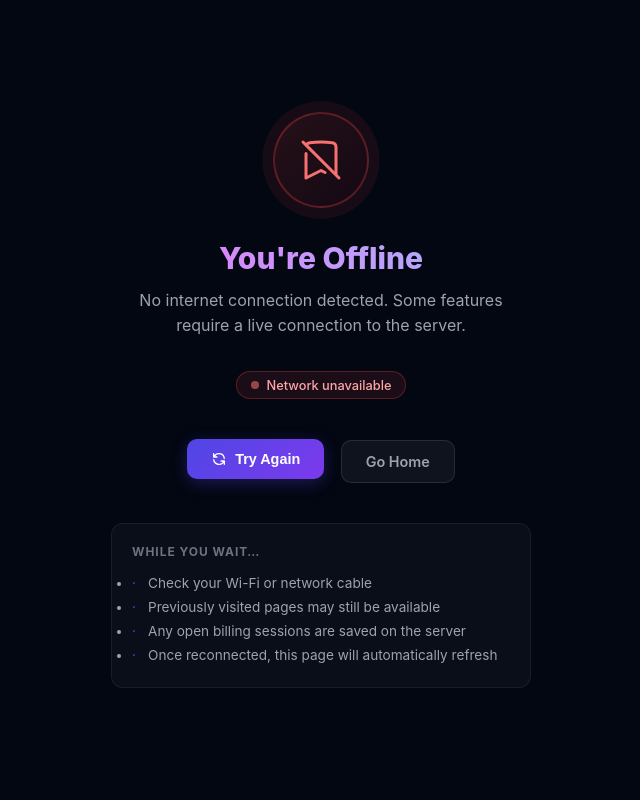
After one commit to Anubhab-1/Bill, a Flask app: page /offline in a window 1280 px wide. The commit adds this page. Shown: the whole page, without its empty margins (319-959 px from the left). Run offline with Flask 3, Linux system fonts and the light colour scheme; parts of the project's set-up code (start-up, migrations or seed data) failed here and were passed over; some libraries are stand-ins or nearby versions.

Commit message:
feat(pwa): add web app manifest and service worker with offline fallback page

```diff
--- a/app/main/routes.py
+++ b/app/main/routes.py
@@ -147,6 +147,11 @@ def _send_alert_email(subject, body):
     # For now, we simulate it clearly in logs
     current_app.logger.critical(f"SENDING EMAIL ALERT: {subject} \n {body}")
 
+@main.route('/offline')
+def offline():
+    """PWA offline fallback page."""
+    return render_template('offline.html')
+
 @main.route('/')
 @login_required
 def index():
--- /dev/null
+++ b/app/templates/offline.html
@@ -0,0 +1,231 @@
+<!DOCTYPE html>
+<html lang="en">
+
+<head>
+    <meta charset="UTF-8">
+    <meta name="viewport" content="width=device-width, initial-scale=1.0">
+    <title>Offline — Mall Billing System</title>
+    <meta name="theme-color" content="#4f46e5">
+    <style>
+        * {
+            margin: 0;
+            padding: 0;
+            box-sizing: border-box;
+        }
+
+        body {
+            background: #030712;
+            color: #f9fafb;
+            font-family: 'Inter', system-ui, -apple-system, sans-serif;
+            min-height: 100vh;
+            display: flex;
+            align-items: center;
+            justify-content: center;
+            padding: 1.5rem;
+        }
+
+        .container {
+            max-width: 420px;
+            width: 100%;
+            text-align: center;
+        }
+
+        .icon-wrap {
+            width: 96px;
+            height: 96px;
+            border-radius: 50%;
+            background: linear-gradient(135deg, rgba(239, 68, 68, 0.15), rgba(220, 38, 38, 0.08));
+            border: 2px solid rgba(239, 68, 68, 0.3);
+            display: flex;
+            align-items: center;
+            justify-content: center;
+            margin: 0 auto 2rem;
+            animation: pulse 2s ease-in-out infinite;
+        }
+
+        @keyframes pulse {
+
+            0%,
+            100% {
+                box-shadow: 0 0 0 0 rgba(239, 68, 68, 0.25);
+            }
+
+            50% {
+                box-shadow: 0 0 0 16px rgba(239, 68, 68, 0);
+            }
+        }
+
+        .icon-wrap svg {
+            width: 48px;
+            height: 48px;
+            color: #f87171;
+        }
+
+        h1 {
+            font-size: 1.875rem;
+            font-weight: 800;
+            background: linear-gradient(90deg, #e879f9, #a5b4fc);
+            -webkit-background-clip: text;
+            -webkit-text-fill-color: transparent;
+            background-clip: text;
+            margin-bottom: 0.75rem;
+        }
+
+        p {
+            color: #9ca3af;
+            font-size: 1rem;
+            line-height: 1.6;
+            margin-bottom: 2rem;
+        }
+
+        .status-badge {
+            display: inline-flex;
+            align-items: center;
+            gap: 0.5rem;
+            background: rgba(239, 68, 68, 0.1);
+            border: 1px solid rgba(239, 68, 68, 0.3);
+            color: #fca5a5;
+            font-size: 0.8rem;
+            font-weight: 500;
+            padding: 0.35rem 0.875rem;
+            border-radius: 9999px;
+            margin-bottom: 2.5rem;
+        }
+
+        .dot {
+            width: 8px;
+            height: 8px;
+            border-radius: 50%;
+            background: #f87171;
+            animation: blink 1.4s ease-in-out infinite;
+        }
+
+        @keyframes blink {
+
+            0%,
+            100% {
+                opacity: 1;
+            }
+
+            50% {
+                opacity: 0.3;
+            }
+        }
+
+        .btn {
+            display: inline-flex;
+            align-items: center;
+            gap: 0.5rem;
+            padding: 0.75rem 1.5rem;
+            border-radius: 0.625rem;
+            font-weight: 600;
+            font-size: 0.9rem;
+            cursor: pointer;
+            border: none;
+            transition: all 0.2s;
+            text-decoration: none;
+        }
+
+        .btn-primary {
+            background: linear-gradient(135deg, #4f46e5, #7c3aed);
+            color: white;
+            box-shadow: 0 4px 15px rgba(79, 70, 229, 0.3);
+        }
+
+        .btn-primary:hover {
+            transform: translateY(-1px);
+            box-shadow: 0 6px 20px rgba(79, 70, 229, 0.4);
+        }
+
+        .btn-ghost {
+            background: rgba(255, 255, 255, 0.05);
+            color: #9ca3af;
+            border: 1px solid rgba(255, 255, 255, 0.1);
+            margin-left: 0.75rem;
+        }
+
+        .btn-ghost:hover {
+            background: rgba(255, 255, 255, 0.08);
+            color: #f9fafb;
+        }
+
+        .tips {
+            margin-top: 2.5rem;
+            padding: 1.25rem;
+            background: rgba(255, 255, 255, 0.03);
+            border: 1px solid rgba(255, 255, 255, 0.06);
+            border-radius: 0.75rem;
+            text-align: left;
+        }
+
+        .tips h3 {
+            font-size: 0.75rem;
+            text-transform: uppercase;
+            letter-spacing: 0.08em;
+            color: #6b7280;
+            margin-bottom: 0.75rem;
+        }
+
+        .tips li {
+            color: #9ca3af;
+            font-size: 0.85rem;
+            padding: 0.25rem 0;
+            padding-left: 1rem;
+            position: relative;
+        }
+
+        .tips li::before {
+            content: '·';
+            position: absolute;
+            left: 0;
+            color: #4f46e5;
+        }
+    </style>
+</head>
+
+<body>
+    <div class="container">
+        <div class="icon-wrap">
+            <svg fill="none" viewBox="0 0 24 24" stroke="currentColor" stroke-width="1.5">
+                <path stroke-linecap="round" stroke-linejoin="round"
+                    d="M3 3l1.664 1.664M21 21l-1.5-1.5m-5.485-1.242L12 17.25 4.5 21V8.742m.164-4.078a2.15 2.15 0 011.743-1.342 48.507 48.507 0 0111.186 0c1.1.128 1.907 1.077 1.907 2.185V19.5M4.664 4.664L19.5 19.5" />
+            </svg>
+        </div>
+
+        <h1>You're Offline</h1>
+        <p>No internet connection detected. Some features require a live connection to the server.</p>
+
+        <div class="status-badge">
+            <div class="dot"></div>
+            Network unavailable
+        </div>
+
+        <div>
+            <button class="btn btn-primary" onclick="window.location.reload()">
+                <svg width="16" height="16" fill="none" viewBox="0 0 24 24" stroke="currentColor" stroke-width="2">
+                    <path stroke-linecap="round" stroke-linejoin="round"
+                        d="M4 4v5h.582m15.356 2A8.001 8.001 0 004.582 9m0 0H9m11 11v-5h-.581m0 0a8.003 8.003 0 01-15.357-2m15.357 2H15" />
+                </svg>
+                Try Again
+            </button>
+            <a href="/" class="btn btn-ghost">Go Home</a>
+        </div>
+
+        <div class="tips">
+            <h3>While you wait…</h3>
+            <ul>
+                <li>Check your Wi-Fi or network cable</li>
+                <li>Previously visited pages may still be available</li>
+                <li>Any open billing sessions are saved on the server</li>
+                <li>Once reconnected, this page will automatically refresh</li>
+            </ul>
+        </div>
+    </div>
+
+    <script>
+        // Auto-reload when connection returns
+        window.addEventListener('online', () => window.location.reload());
+    </script>
+</body>
+
+</html>
```
Also changed, not shown: app/static/sw.js (added, +114 -0 lines), app/templates/base.html (+10 -1 lines), app/static/icons/icon-192.png (added), app/static/icons/icon-512.png (added), app/static/manifest.json (added).
